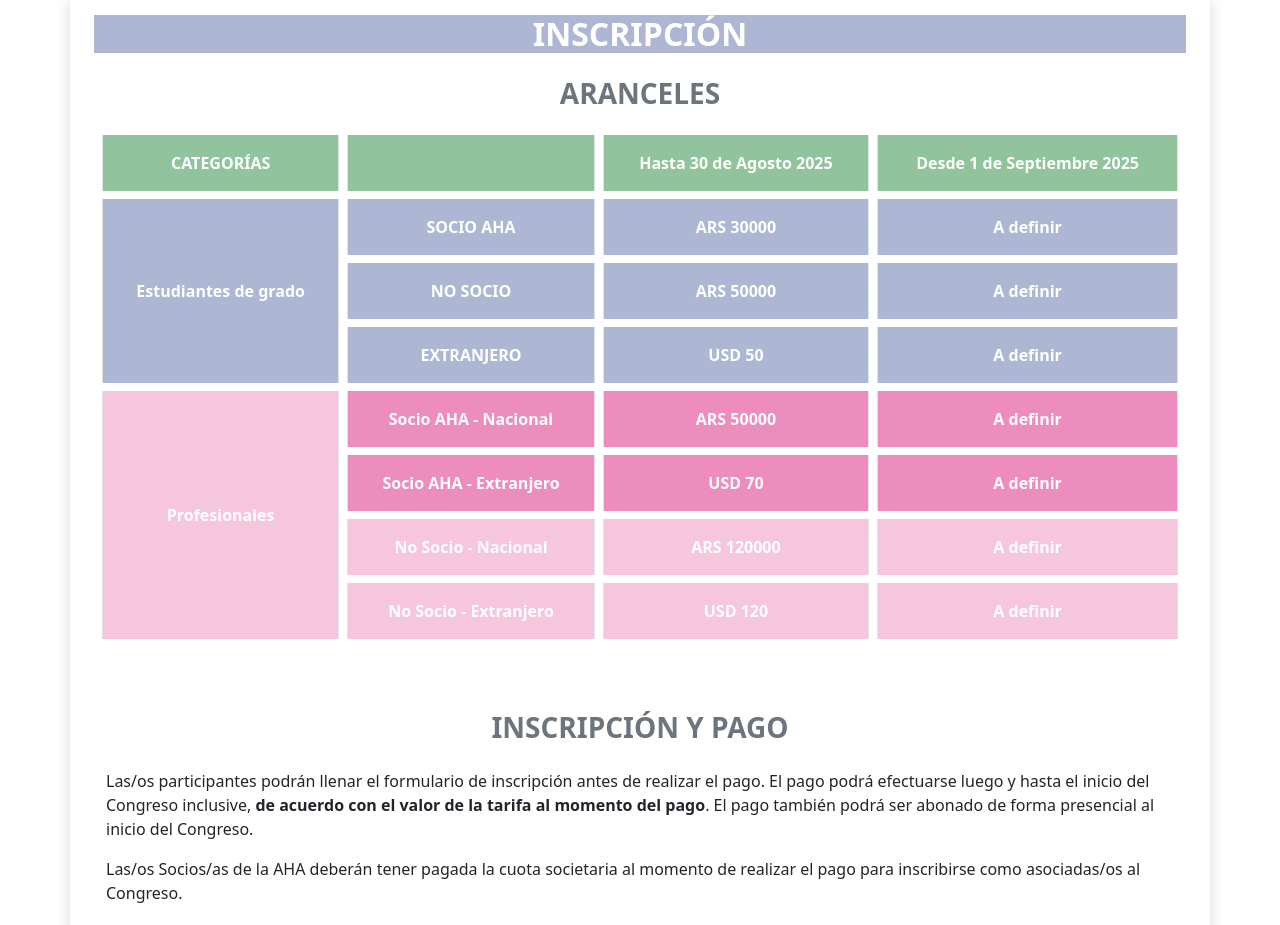
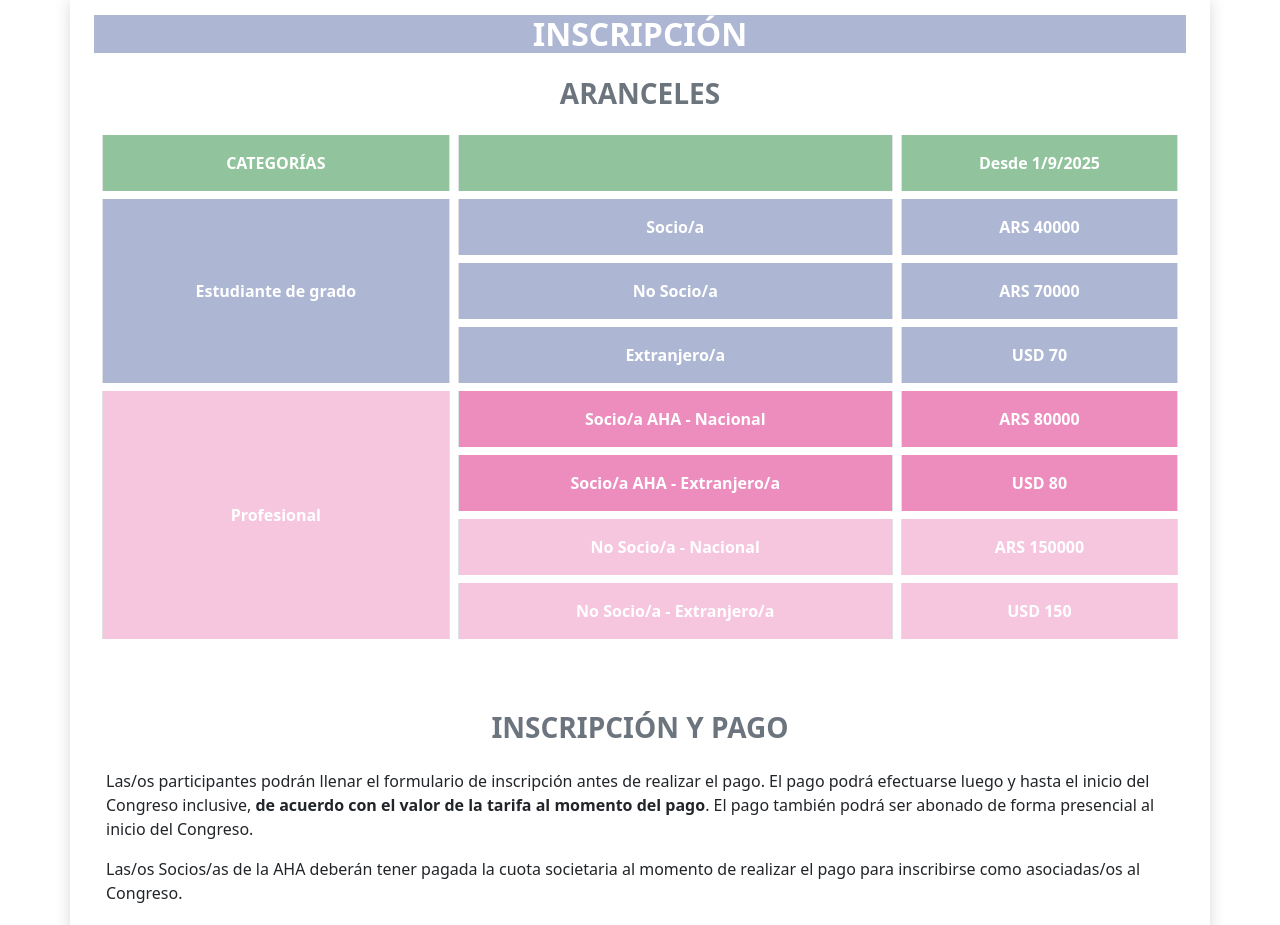
Before and after one commit to DzFox3/Pro-CA-Herpetologia, an Angular app: page / in a window 1280 px wide. Shown: the part 1460-2385 px from the top of the page. Built offline with nearby package versions, Linux system fonts and the light colour scheme.

Commit message:
Actualización de tabla de inscripción

```diff
--- a/src/app/home/home.component.html
+++ b/src/app/home/home.component.html
@@ -35,51 +35,47 @@
       <tr>
         <th class="versal" scope="col">CATEGORÍAS</th>
         <th class="versal" scope="col"></th>
-        <th class="versal" scope="col">Hasta 30 de Agosto 2025</th>
-        <th class="versal" scope="col">Desde 1 de Septiembre 2025</th>
+        <th class="versal" scope="col">Desde 1/9/2025</th>
       </tr>
     </thead>
     <tbody>
+      <!-- Estudiantes -->
       <tr>
-        <td class="azugris" rowspan="3">Estudiantes de grado</td>
-        <td class="azugris"><strong>SOCIO AHA</strong></td>
-        <td class="azugris">ARS 30000</td>
-        <td class="azugris">A definir</td>
+        <td class="azugris" rowspan="3">Estudiante de grado</td>
+        <td class="azugris"><strong>Socio/a</strong></td>
+        <td class="azugris">ARS 40000</td>
       </tr>
       <tr>
-        <td class="azugris"><strong>NO SOCIO</strong></td>
-        <td class="azugris">ARS 50000</td>
-        <td class="azugris">A definir</td>
+        <td class="azugris"><strong>No Socio/a</strong></td>
+        <td class="azugris">ARS 70000</td>
       </tr>
       <tr>
-        <td class="azugris"><strong>EXTRANJERO</strong></td>
-        <td class="azugris">USD 50</td>
-        <td class="azugris">A definir</td>
+        <td class="azugris"><strong>Extranjero/a</strong></td>
+        <td class="azugris">USD 70</td>
+      </tr>
+
+      <!-- Profesionales -->
+      <tr>
+        <td class="rospas" rowspan="4">Profesional</td>
+        <td class="roscor"><strong>Socio/a AHA - Nacional</strong></td>
+        <td class="roscor">ARS 80000</td>
       </tr>
       <tr>
-        <td class="rospas" rowspan="4">Profesionales</td>
-        <td class="roscor"><strong>Socio AHA</strong> - Nacional</td>
-        <td class="roscor">ARS 50000</td>
-        <td class="roscor">A definir</td>
+        <td class="roscor"><strong>Socio/a AHA - Extranjero/a</strong></td>
+        <td class="roscor">USD 80</td>
       </tr>
       <tr>
-        <td class="roscor"><strong>Socio AHA</strong> - Extranjero</td>
-        <td class="roscor">USD 70</td>
-        <td class="roscor">A definir</td>
+        <td class="rospas"><strong>No Socio/a - Nacional</strong></td>
+        <td class="rospas">ARS 150000</td>
       </tr>
       <tr>
-        <td class="rospas"><strong>No Socio</strong> - Nacional</td>
-        <td class="rospas">ARS 120000</td>
-        <td class="rospas">A definir</td>
-      </tr>
-      <tr>
-        <td class="rospas"><strong>No Socio</strong> - Extranjero</td>
-        <td class="rospas">USD 120</td>
-        <td class="rospas">A definir</td>
+        <td class="rospas"><strong>No Socio/a - Extranjero/a</strong></td>
+        <td class="rospas">USD 150</td>
       </tr>
     </tbody>
   </table>
 </div>
+
 
 
   <section class="container py-5">
```
